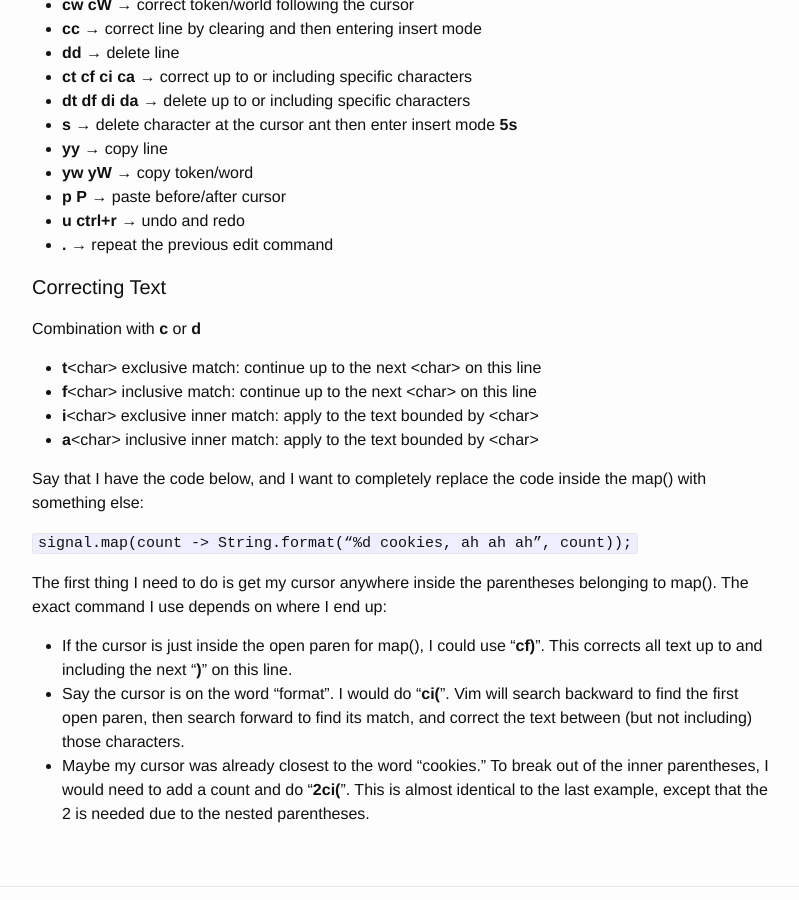
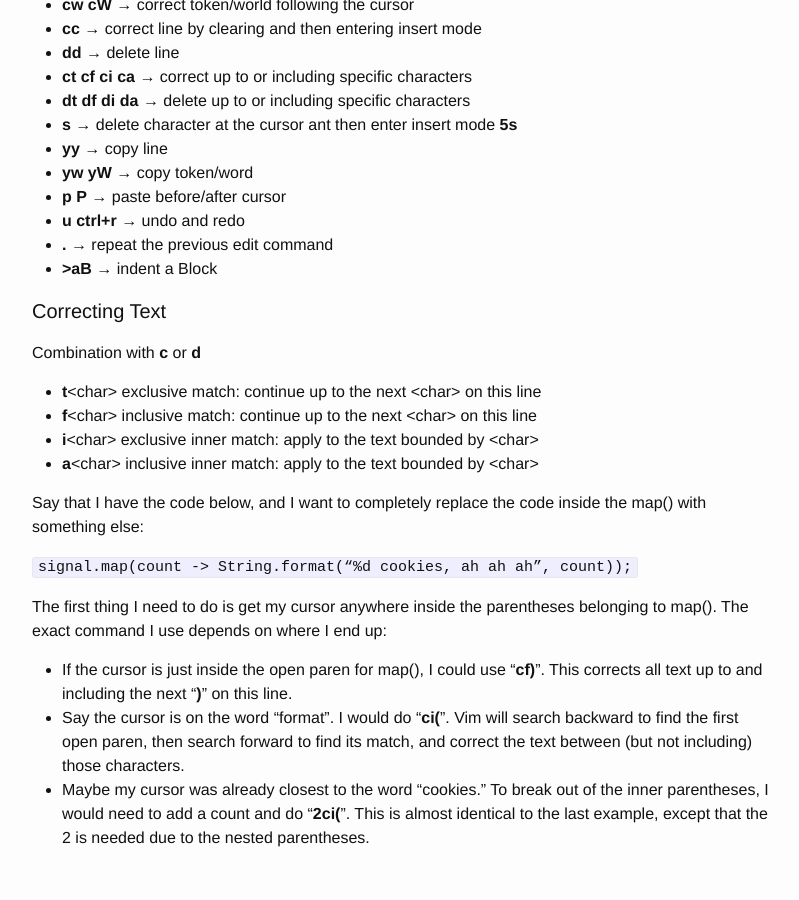
Before and after one commit to bendo/bendo.github.io, a Jekyll site: the page built from vim.md, in a window 1280 px wide and 900 px high, scrolled down 636 px. Shown: the whole window, without its empty margins (238-1037 px from the left). Built offline with Jekyll 4.4.1, drawn with Linux system fonts in a browser that asks for light colours.

Commit message:
more vim

```diff
--- a/vim.md
+++ b/vim.md
@@ -34,6 +34,7 @@ permalink: /vim/
   - **p P** &rarr; paste before/after cursor
   - **u ctrl+r** &rarr; undo and redo
   - **.** &rarr; repeat the previous edit command
+  - **>aB** &rarr; indent a Block
 
 
 #### Correcting Text
```
